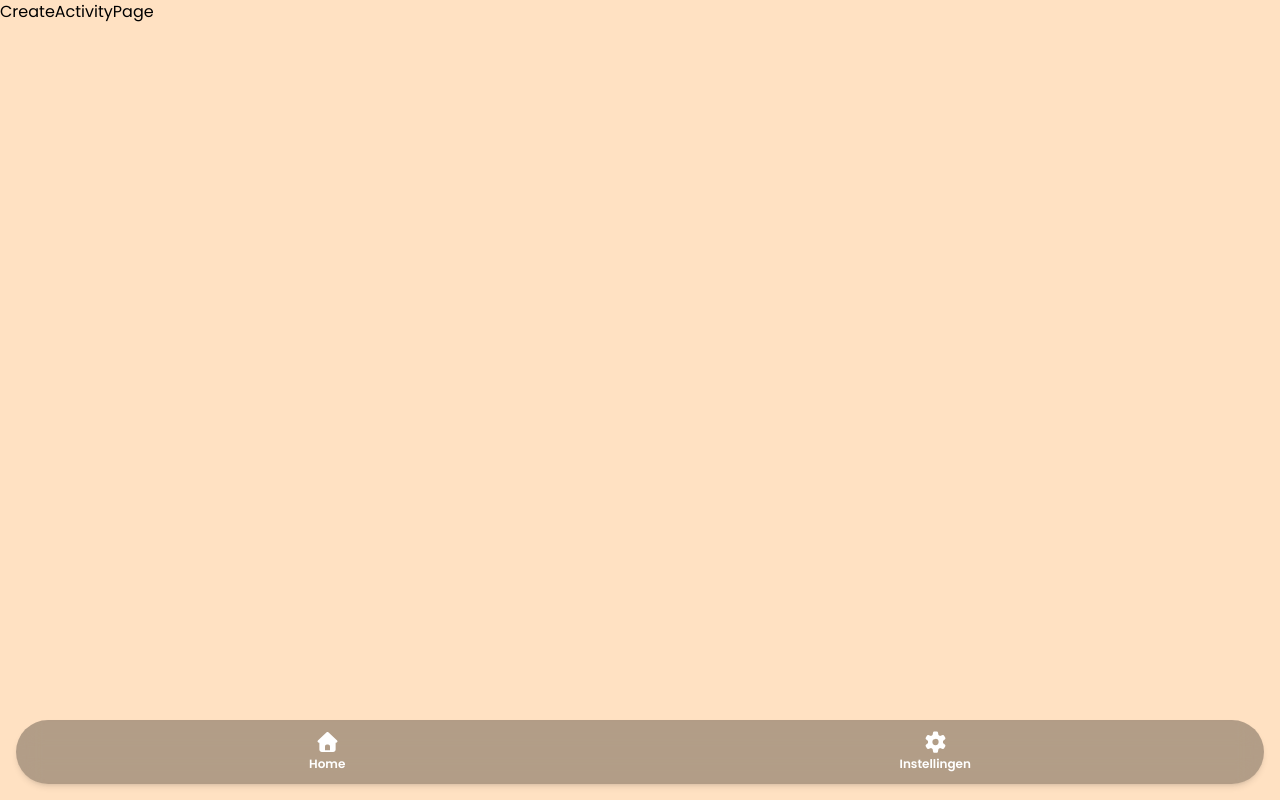
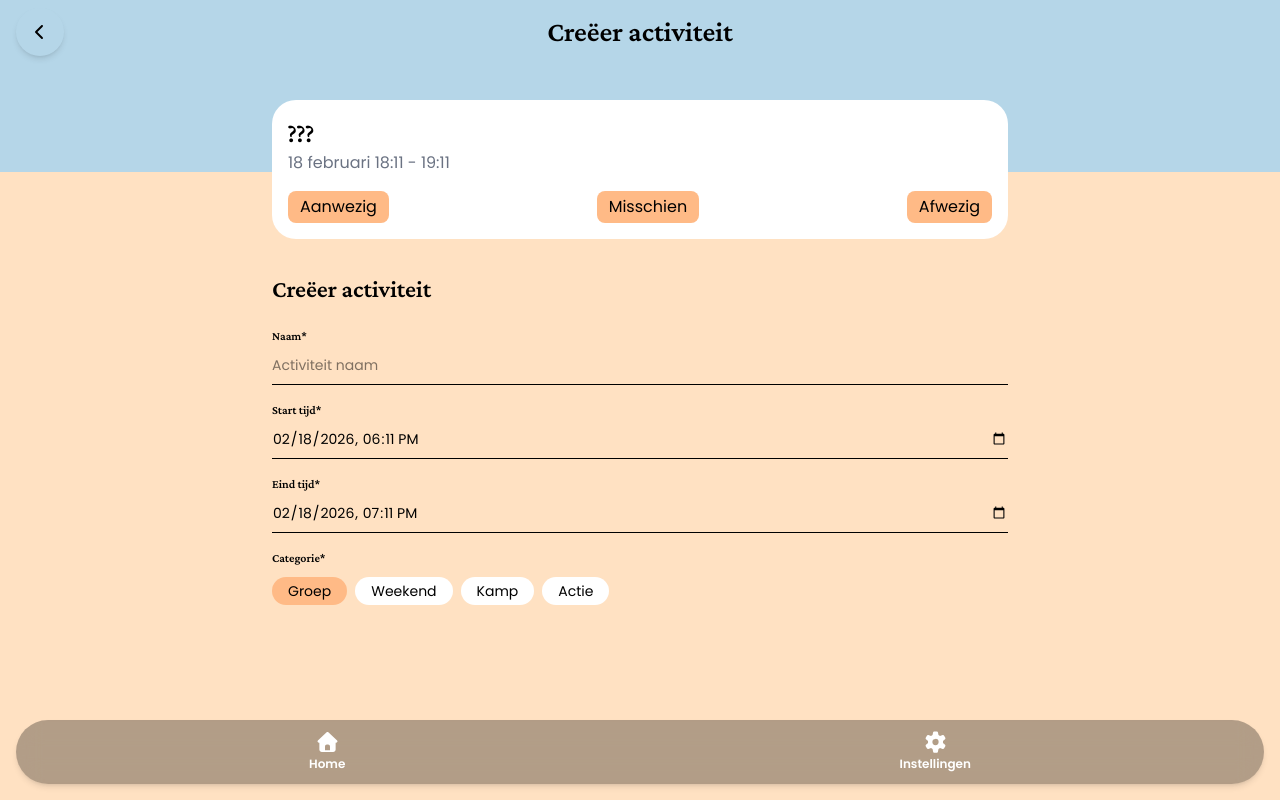
Before and after one commit to j-vseg/piwo, a Next.js app: page /activity/create in a window 1280 px wide. Built offline with nearby package versions, Linux system fonts and the light colour scheme; no server answers; the database is empty.

Commit message:
chore: create ui

```diff
--- /dev/null
+++ b/src/components/Select.tsx
@@ -0,0 +1,77 @@
+"use client";
+
+import { Category } from "@/types/category";
+import { getEventColor } from "@/utils/getEventColor";
+import { faCircleInfo } from "@fortawesome/free-solid-svg-icons";
+import { FontAwesomeIcon } from "@fortawesome/react-fontawesome";
+import { useCallback, useId } from "react";
+
+type SelectProps = {
+  onChange: (value: string) => void;
+  options: string[];
+  label?: string;
+  error?: string;
+  required?: boolean;
+  value?: string;
+};
+
+export default function Select({
+  onChange,
+  options,
+  label,
+  value,
+  error,
+  required = false,
+}: SelectProps) {
+  const id = useId();
+  const _onChange = useCallback(
+    (value?: string) => {
+      onChange(value || "");
+    },
+    [onChange],
+  );
+
+  return (
+    <div>
+      {label && (
+        <label className="text-[12px]!" htmlFor={id}>
+          {label}
+          {required && "*"}
+        </label>
+      )}
+      <div
+        id={id}
+        aria-describedby={error ? `${id}-error` : undefined}
+        className="flex flex-row gap-2 overflow-x-auto my-2 pb-4 items-center"
+      >
+        {options.map((option) => (
+          <button
+            key={option}
+            type="button"
+            className={`px-4 py-1 text-sm rounded-2xl break-keep whitespace-nowrap ${
+              option === value ? getEventColor(option as Category) : "bg-white"
+            }`}
+            onClick={() => _onChange(option)}
+          >
+            {option}
+          </button>
+        ))}
+      </div>
+      {error && (
+        <div
+          className="flex flex-row gap-2 items-center mt-1"
+          role="alert"
+          id={`${id}-error`}
+        >
+          <FontAwesomeIcon
+            className="text-error max-h-4!"
+            icon={faCircleInfo}
+          />
+          <p className="m-0 p-0 text-error text-[12px]! break-normal">
+            {error}
+          </p>
+        </div>
+      )}
+    </div>
+  );
+}
--- a/src/domians/activity/create.tsx
+++ b/src/domians/activity/create.tsx
@@ -1,3 +1,189 @@
+"use client";
+
+import { BaseDetailScreen } from "@/components/BaseDetailScreen/BaseDetailScreen";
+import Input from "@/components/Input";
+import Select from "@/components/Select";
+import { Category } from "@/types/category";
+import { Status } from "@/types/status";
+import { getEventColor } from "@/utils/getEventColor";
+import { addHours, format, isSameDay } from "date-fns";
+import { nl } from "date-fns/locale";
+import { ChangeEvent } from "react";
+import { Controller, useForm, useWatch } from "react-hook-form";
+
+type ActivityFormData = {
+  name: string;
+  startTime: Date;
+  endTime: Date;
+  category: Category;
+};
+
+const defaultFormValues: ActivityFormData = {
+  name: "",
+  startTime: new Date(),
+  endTime: addHours(new Date(), 1),
+  category: Category.Group,
+};
+
 export function CreateActivityPage() {
-  return <div>CreateActivityPage</div>;
+  const methods = useForm<ActivityFormData>({
+    defaultValues: defaultFormValues,
+  });
+  const [name, startTime, endTime, category] = useWatch({
+    control: methods.control,
+    name: ["name", "startTime", "endTime", "category"],
+  });
+
+  return (
+    <BaseDetailScreen
+      heightClass="h-27"
+      title="Creëer activiteit"
+      color="bg-pastelBlue"
+    >
+      <div className="flex flex-col gap-8">
+        <div className="bg-white p-4 rounded-3xl flex flex-col gap-4">
+          <div>
+            <h2>{name || "???"}</h2>
+            <p className="text-sm text-gray-500">
+              {`${format(startTime, "d LLLL HH:mm", { locale: nl })} - ${format(endTime, isSameDay(endTime, startTime) ? "HH:mm" : "d LLLL HH:mm", { locale: nl })}`}
+            </p>
+          </div>
+          <div className="flex justify-between">
+            {Object.values(Status).map((statusOption) => (
+              <button
+                key={statusOption}
+                className={`px-3 py-1 rounded-lg ${getEventColor(category ?? Category.Group)}`}
+                disabled={true}
+              >
+                <p>{statusOption}</p>
+              </button>
+            ))}
+          </div>
+        </div>
+        <div className="flex flex-col gap-4">
+          <h2>Creëer activiteit</h2>
+          <form onSubmit={() => {}} className="flex flex-col gap-3">
+            <Controller
+              name="name"
+              control={methods.control}
+              rules={{
+                required: "Naam kan niet leeg zijn",
+              }}
+              render={({
+                field: { value, onChange },
+                fieldState: { error },
+              }) => (
+                <Input
+                  id="name"
+                  label="Naam"
+                  type="text"
+                  error={error?.message}
+                  placeholder="Activiteit naam"
+                  value={value}
+                  onChange={onChange}
+                />
+              )}
+            />
+            <Controller
+              name="startTime"
+              control={methods.control}
+              rules={{
+                required: "Start tijd kan niet leeg zijn",
+                validate: (value) => {
+                  if (value < new Date()) {
+                    return "Start tijd moet in de toekomst zijn";
+                  }
+                  return true;
+                },
+              }}
+              render={({
+                field: { value, onChange },
+                fieldState: { error },
+              }) => (
+                <Input
+                  id="startTime"
+                  label="Start tijd"
+                  type="datetime-local"
+                  error={error?.message}
+                  placeholder="Start tijd"
+                  value={format(value, "yyyy-MM-dd'T'HH:mm")}
+                  onChange={(
+                    strOrEv: string | ChangeEvent<HTMLInputElement>,
+                  ) => {
+                    const newStartTime = new Date(
+                      typeof strOrEv === "string"
+                        ? strOrEv
+                        : strOrEv.target.value,
+                    );
+                    onChange(newStartTime);
+                    methods.setValue("endTime", addHours(newStartTime, 1));
+                  }}
+                />
+              )}
+            />
+            <Controller
+              name="endTime"
+              control={methods.control}
+              rules={{
+                required: "Eind tijd kan niet leeg zijn",
+                validate: (value) => {
+                  if (value < new Date()) {
+                    return "Eind tijd moet in de toekomst zijn";
+                  }
+                  if (value < methods.getValues("startTime")) {
+                    return "Eind tijd moet na start tijd zijn";
+                  }
+                  return true;
+                },
+              }}
+              render={({
+                field: { value, onChange },
+                fieldState: { error },
+              }) => (
+                <Input
+                  id="endTime"
+                  label="Eind tijd"
+                  type="datetime-local"
+                  error={error?.message}
+                  placeholder="Eind tijd"
+                  value={format(value, "yyyy-MM-dd'T'HH:mm")}
+                  onChange={(
+                    strOrEv: string | ChangeEvent<HTMLInputElement>,
+                  ) => {
+                    onChange(
+                      new Date(
+                        typeof strOrEv === "string"
+                          ? strOrEv
+                          : strOrEv.target.value,
+                      ),
+                    );
+                  }}
+                />
+              )}
+            />
+            <Controller
+              name="category"
+              control={methods.control}
+              rules={{
+                required: "Categorie kan niet leeg zijn",
+              }}
+              render={({
+                field: { value, onChange },
+                fieldState: { error },
+              }) => (
+                <Select
+                  label="Categorie"
+                  options={Object.values(Category)}
+                  error={error?.message}
+                  required
+                  onChange={onChange}
+                  value={value}
+                />
+              )}
+            />
+          </form>
+        </div>
+      </div>
+    </BaseDetailScreen>
+  );
 }
--- a/src/domians/settings/settings.tsx
+++ b/src/domians/settings/settings.tsx
@@ -58,7 +58,7 @@ export default function SettingsScreen() {
   };
 
   return (
-    <BaseDetailScreen heightClass="h-27" title="Instellingen" canGoBack={false}>
+    <BaseDetailScreen heightClass="h-22" title="Instellingen" canGoBack={false}>
       <div className="flex flex-col gap-4 p-4 -mt-8">
         <div className="flex flex-col gap-2">
           <h3 className="ml-2">Activiteiten</h3>
```
